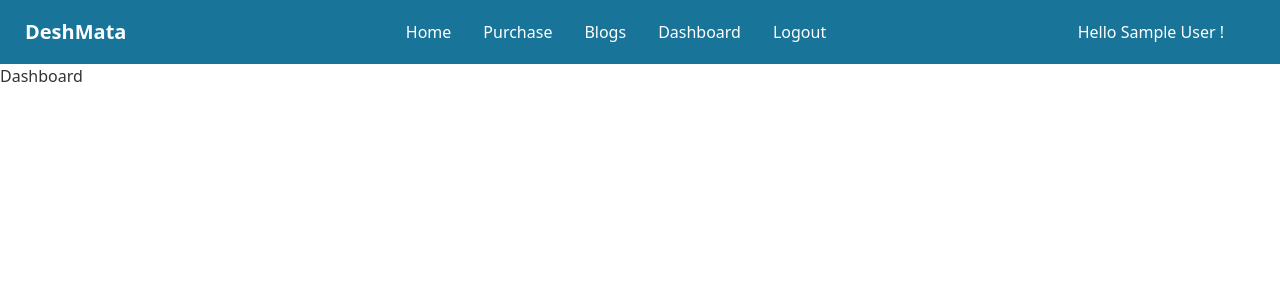
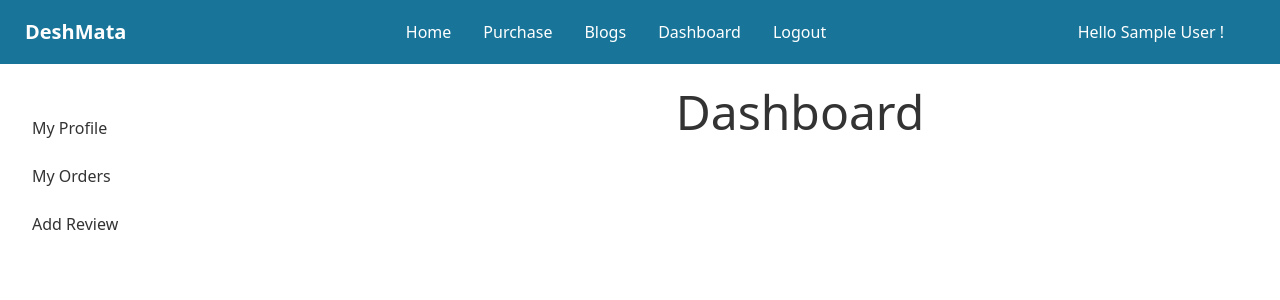
Before and after one commit to HayeulTanjib/DeshMata-Client-, a React (Create React App) app: page /dashboard in a window 1280 px wide. Shown: the top 300 px of the page. Built offline with nearby package versions, Linux system fonts and the light colour scheme; no server answers; sample sign-in values are in the browser's storage.

Commit message:
Dashboard drawer added

```diff
--- a/src/App.js
+++ b/src/App.js
@@ -11,6 +11,9 @@ import Purchase from './Components/Pages/Purchase/Purchase';
 import RequireAuth from './RequireAuth/RequireAuth';
 import Blogs from './Components/Pages/Blogs/Blogs';
 import Dashboard from './Components/Pages/Dashboard/Dashboard';
+import Myprofile from './Components/Pages/Dashboard/Myprofile';
+import Myorders from './Components/Pages/Dashboard/Myorders';
+import AddReview from './Components/Pages/Dashboard/AddReview';
 
 function App() {
   return (
@@ -25,11 +28,18 @@ function App() {
         <Purchase/>
        </RequireAuth>
        }/>
+
        <Route path='/dashboard' element={
        <RequireAuth>
         <Dashboard/>
        </RequireAuth>
-       }/>
+       }
+       >
+         <Route path='myprofile' element={<Myprofile/>} />
+         <Route path='myorders' element={<Myorders/>} />
+         <Route path='addreview' element={<AddReview/>} />
+
+      </Route>
 
        <Route path='/blogs' element={<Blogs/>}/>
        <Route path='/login' element={<Login/>}/>
--- /dev/null
+++ b/src/Components/Pages/Dashboard/AddReview.js
@@ -0,0 +1,11 @@
+import React from 'react';
+
+const AddReview = () => {
+    return (
+        <div>
+            <h1>Add Review</h1>
+        </div>
+    );
+};
+
+export default AddReview;
--- a/src/Components/Pages/Dashboard/Dashboard.js
+++ b/src/Components/Pages/Dashboard/Dashboard.js
@@ -1,9 +1,26 @@
 import React from 'react';
+import { Link, Outlet } from 'react-router-dom';
 
 const Dashboard = () => {
     return (
         <div>
-            <h1>Dashboard</h1>
+            <div class="drawer drawer-mobile min-h-screen mt-6">
+                <input id="dashboard-drawer" type="checkbox" class="drawer-toggle" />
+                <div class="drawer-content">
+                <h1 className='text-5xl text-center'>Dashboard</h1>
+                    <Outlet/>
+
+                </div>
+                <div class="drawer-side">
+                    <label for="dashboard-drawer" class="drawer-overlay"></label>
+                    <ul class="menu p-4 overflow-y-auto w-80 bg-base-100 text-base-content">
+
+                        <li><Link to={'/dashboard/myprofile'}>My Profile</Link></li>
+                        <li><Link to={'/dashboard/myorders'}>My Orders</Link></li>
+                        <li><Link to={'/dashboard/addreview'}>Add Review</Link></li>
+                    </ul>
+                </div>
+            </div>
         </div>
     );
 };
--- /dev/null
+++ b/src/Components/Pages/Dashboard/Myorders.js
@@ -0,0 +1,11 @@
+import React from 'react';
+
+const Myorders = () => {
+    return (
+        <div>
+            <h1>My Orders</h1>
+        </div>
+    );
+};
+
+export default Myorders;
--- /dev/null
+++ b/src/Components/Pages/Dashboard/Myprofile.js
@@ -0,0 +1,13 @@
+import React from 'react';
+
+const Myprofile = () => {
+    return (
+        <div>
+            <h2>My Profile</h2>
+            <p>lorem1000</p>
+
+        </div>
+    );
+};
+
+export default Myprofile;
--- a/src/Components/Shared/Header.js
+++ b/src/Components/Shared/Header.js
@@ -46,6 +46,9 @@ const Header = () => {
                 </div>
                 <div class="navbar-end mr-12">
                     {user && <>Hello {user?.displayName} !</>}
+                    <label tabIndex="1" htmlFor="dashboard-drawer" className="btn btn-ghost lg:hidden">
+            <svg xmlns="http://www.w3.org/2000/svg" className="h-5 w-5" fill="none" viewBox="0 0 24 24" stroke="currentColor"><path strokeLinecap="round" strokeLinejoin="round" strokeWidth="2" d="M4 6h16M4 12h8m-8 6h16" /></svg>
+          </label>
                 </div>
             </div>
         </div>
```
